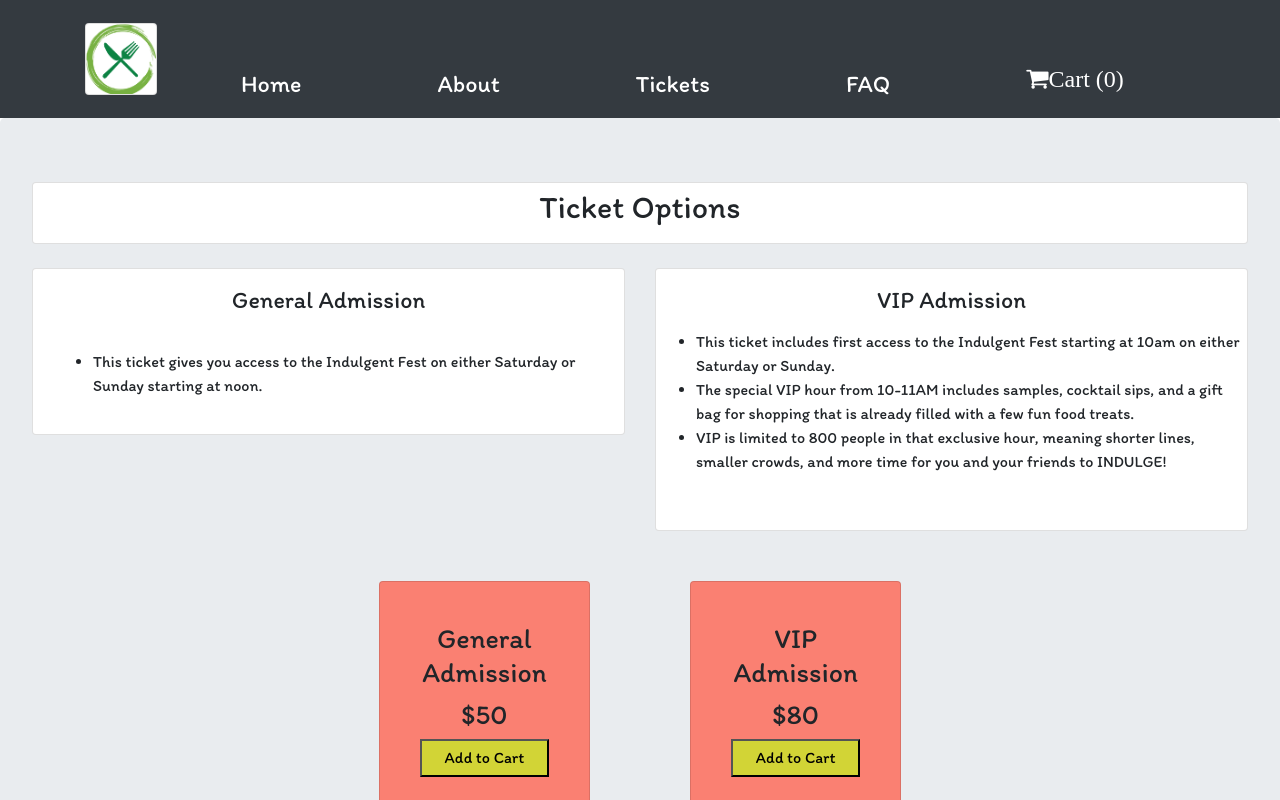
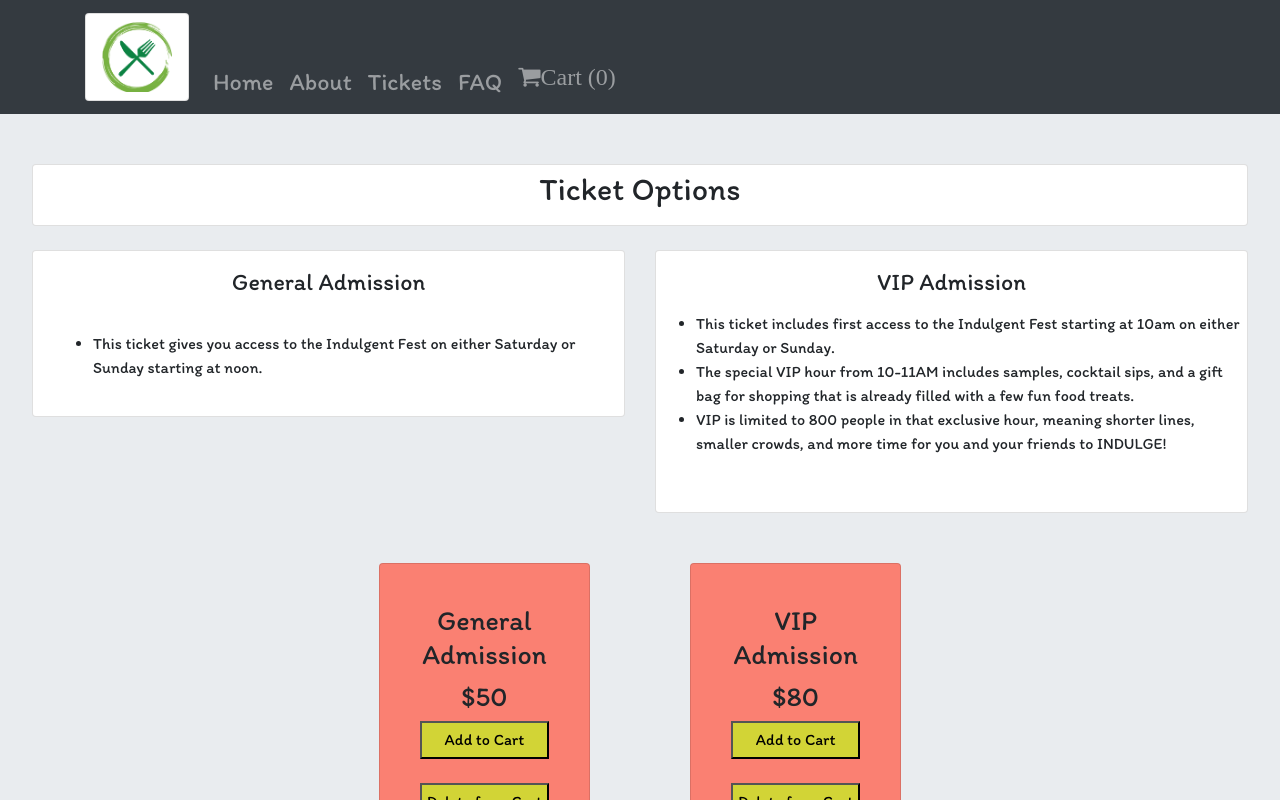
Before and after one commit to courtneyyatteau/food-fest, a React (Create React App) app: page /tickets in a window 1280 px wide. Shown: the top 800 px of the page. Built offline with nearby package versions, Linux system fonts and the light colour scheme.

Commit message:
Narbar Fixes

```diff
--- a/src/App.css
+++ b/src/App.css
@@ -138,7 +138,7 @@ p {
 }
 
 .TicketJumbo {
-  margin: 0;
+  margin-top: 100px;
 }
 
 .TicketContainer {
--- a/src/Components/About.js
+++ b/src/Components/About.js
@@ -1,4 +1,4 @@
-import React, { useState, Component } from 'react';
+import React, { useState } from 'react';
 import { Jumbotron, Button, Modal, ModalHeader, ModalBody, ModalFooter, Label } from 'reactstrap';
 import Footer from './Footer';
 import { Control, LocalForm, Errors } from 'react-redux-form';
@@ -9,28 +9,8 @@ const maxLength = len => val => !val || (val.length <= len);
 const minLength = len => val => val && (val.length >= len);
 const validEmail = val => /^[A-Z0-9._%+-]+@[A-Z0-9.-]+\.[A-Z]{2,4}$/i.test(val);
 
-class NewsLetter extends Component {
-    constructor(props) {
-        super(props);
-
-        this.handleSubmit = this.handleSubmit.bind(this);
-    }
-
-    handleSubmit(values) {
-        alert('Current state is: ' + JSON.stringify(values));
-        console.log('Current state is: ' + JSON.stringify(values));
-    }
-
-    return() {
-        return (
-            <About />
-        )
-    }
-}
-
 const About = (props) => {
     const {
-        buttonLabel,
         className
       } = props;
 
@@ -63,7 +43,7 @@ const About = (props) => {
                         <LocalForm className="form">
                             <div className="form-group">
                                 <Label htmlFor="firstName"></Label>
-                                <Control.text model=".firstName" name="firstName" id="firstName" placeholder="First Name" className="form-control"
+                                <Control.Text model=".firstName" name="firstName" id="firstName" placeholder="First Name" className="form-control"
                                     validators={{
                                         minLength: minLength(2),
                                         maxLength: maxLength(15)
@@ -84,7 +64,7 @@ const About = (props) => {
 
                             <div>
                                 <Label htmlFor="lastName"></Label>
-                                <Control.text model=".lastName" name="lastName" id="lastName" placeholder="Last Name" className="form-control"
+                                <Control.Text model=".lastName" name="lastName" id="lastName" placeholder="Last Name" className="form-control"
                                     validators={{
                                         minLength: minLength(2),
                                         maxLength: maxLength(15)
@@ -104,7 +84,7 @@ const About = (props) => {
 
                             <div>
                                 <Label htmlFor="email"></Label>
-                                <Control.text model=".email" id="email" name="email" placeholder="Email" className="form-control"
+                                <Control.Text model=".email" id="email" name="email" placeholder="Email" className="form-control"
                                     validators={{
                                         validEmail
                                     }}
--- a/src/Components/Cart.js
+++ b/src/Components/Cart.js
@@ -3,6 +3,10 @@ import { connect } from "react-redux";
 import { getNumbers } from "./actions/getAction";
 import { getGaNumbers } from "./actions/getGaAction";
 import { getVipNumbers } from "./actions/getVipAction";
+import { emptyBasket } from "./actions/emptyBasketAction";
+import { emptyGaBasket } from "./actions/emptyGaBasket";
+import { emptyVipBasket } from "./actions/emptyVipBasket";
+
 import { Card, CardText, CardTitle, Button } from "reactstrap";
 
 function Cart(props) {
@@ -11,13 +15,22 @@ function Cart(props) {
     getGaNumbers();
     getVipNumbers();
   }, []);
+
+  const handleClick = () => {
+    props.emptyBasket();
+    props.emptyGaBasket();
+    props.emptyVipBasket();
+  };
+
   return (
     <Card body className="cartStuff">
       <CardTitle>Shopping Cart</CardTitle>
       <CardText>Total Tickets: {props.basketProps.basketNumbers} </CardText>
       <CardText>GA Tickets: {props.gaProps.gaNumbers}</CardText>
       <CardText>VIP Tickets: {props.vipProps.vipNumbers}</CardText>
-      <Button className="cartButton">Empty Cart</Button>
+      <Button className="cartButton" onClick={handleClick}>
+        Empty Cart
+      </Button>
     </Card>
   );
 }
@@ -32,4 +45,7 @@ export default connect(mapStateToProps, {
   getNumbers,
   getGaNumbers,
   getVipNumbers,
+  emptyBasket,
+  emptyGaBasket,
+  emptyVipBasket,
 })(Cart);
--- a/src/Components/Navigation.js
+++ b/src/Components/Navigation.js
@@ -15,47 +15,43 @@ function Navigation(props) {
       <Navbar
         bg="dark"
         variant="light"
-        sticky="top"
+        fixed="top"
         expand="lg"
+        collapseOnSelect
         className="navbar-dark"
       >
         <Container className="container">
           <Navbar.Brand href="#home" className="navPic1">
             <Card>
-              <Link to="/">
+              <Nav.Link to="/">
                 <div className="navPic2"></div>
-              </Link>
+              </Nav.Link>
             </Card>
           </Navbar.Brand>
           <Navbar.Toggle aria-controls="basic-navbar-nav" />
           <Navbar.Collapse id="basic-navbar-nav">
             <Nav className="me-auto">
-              <Nav.Link>
-                <Link className="navLink" to="/">
+              <Nav.Link as={Link} className="navLink" to="/" href="/">
                 Home
-                </Link>
               </Nav.Link>
-              <Nav.Link>
-                <Link className="navLink" to="/about">
+              <Nav.Link as={Link} className="navLink" to="/about" href="/about">
                 About
-                </Link>
               </Nav.Link>
-              <Nav.Link>
-                <Link className="navLink" to="/tickets">
+              <Nav.Link
+                as={Link}
+                className="navLink"
+                to="/tickets"
+                href="/tickets"
+              >
                 Tickets
-                </Link>
               </Nav.Link>
-              <Nav.Link>
-                <Link className="navLink" to="/faq">
+              <Nav.Link as={Link} className="navLink" to="/faq" href="/faq">
                 FAQ
-                </Link>
               </Nav.Link>
-              <Nav.Link>
-                <Link className="navLink" to="/cart">
+              <Nav.Link className="navLink" to="/cart" href="/cart">
                 <i className="fa fa-shopping-cart">
                   Cart <span>({props.basketProps.basketNumbers})</span>
                 </i>
-                </Link>
               </Nav.Link>
             </Nav>
           </Navbar.Collapse>
--- a/src/Components/Tickets.js
+++ b/src/Components/Tickets.js
@@ -1,4 +1,4 @@
-import React, { useState } from "react";
+import React  from "react";
 import { Jumbotron, Card, CardBody, CardTitle } from "reactstrap";
 import Footer from "./Footer";
 import { connect } from "react-redux";
--- /dev/null
+++ b/src/Components/actions/emptyBasketAction.js
@@ -0,0 +1,10 @@
+import { EMPTY_BASKET } from "./types";
+
+export const emptyBasket = () => {
+  return (dispatch) => {
+    console.log("Emptying basket");
+    dispatch({
+      type: EMPTY_BASKET,
+    });
+  };
+};
--- /dev/null
+++ b/src/Components/actions/emptyGaBasket.js
@@ -0,0 +1,10 @@
+import { EMPTY_GA_BASKET } from "./types";
+
+export const emptyGaBasket = () => {
+  return (dispatch) => {
+    console.log("Emptying GA basket");
+    dispatch({
+      type: EMPTY_GA_BASKET,
+    });
+  };
+};
--- /dev/null
+++ b/src/Components/actions/emptyVipBasket.js
@@ -0,0 +1,10 @@
+import { EMPTY_VIP_BASKET } from "./types";
+
+export const emptyVipBasket = () => {
+  return (dispatch) => {
+    console.log("Emptying VIP basket");
+    dispatch({
+      type: EMPTY_VIP_BASKET,
+    });
+  };
+};
--- a/src/Components/actions/types.js
+++ b/src/Components/actions/types.js
@@ -7,3 +7,6 @@ export const GET_GA_PRODUCT = "GET_GA_PRODUCT";
 export const GET_VIP_PRODUCT = "GET_VIP_PRODUCT";
 export const DELETE_VIP_PRODUCT = "DELETE_VIP_PRODUCT";
 export const ADD_VIP_PRODUCT = "ADD_VIP_PRODUCT";
+export const EMPTY_BASKET = "EMPTY_BASKET";
+export const EMPTY_VIP_BASKET = "EMPTY_VIP_BASKET";
+export const EMPTY_GA_BASKET = "EMPTY_GA_BASKET";
--- a/src/reducers/basketReducer.js
+++ b/src/reducers/basketReducer.js
@@ -2,6 +2,7 @@ import {
   ADD_PRODUCT_BASKET,
   GET_NUMBERS_BASKET,
   DELETE_PRODUCT_BASKET,
+  EMPTY_BASKET,
 } from "../Components/actions/types";
 
 const initialState = {
@@ -28,6 +29,8 @@ function basket(state = initialState, action) {
           basketNumbers: state.basketNumbers - 1,
         };
       }
+    case EMPTY_BASKET:
+      return initialState;
     default:
       return {
         basketNumbers: state.basketNumbers,
--- a/src/reducers/gaReducer.js
+++ b/src/reducers/gaReducer.js
@@ -1,6 +1,7 @@
 import { ADD_GA_PRODUCT } from "../Components/actions/types";
 import { DELETE_GA_PRODUCT } from "../Components/actions/types";
 import { GET_GA_PRODUCT } from "../Components/actions/types";
+import { EMPTY_GA_BASKET } from "../Components/actions/types";
 
 const initialState = {
   gaNumbers: 0,
@@ -26,6 +27,8 @@ function ga(state = initialState, action) {
           gaNumbers: state.gaNumbers - 1,
         };
       }
+    case EMPTY_GA_BASKET:
+      return initialState;
     default:
       return {
         gaNumbers: state.gaNumbers,
--- a/src/reducers/vipReducer.js
+++ b/src/reducers/vipReducer.js
@@ -1,6 +1,7 @@
 import { ADD_VIP_PRODUCT } from "../Components/actions/types";
 import { DELETE_VIP_PRODUCT } from "../Components/actions/types";
 import { GET_VIP_PRODUCT } from "../Components/actions/types";
+import { EMPTY_VIP_BASKET } from "../Components/actions/types";
 
 const initialState = {
   vipNumbers: 0,
@@ -26,6 +27,8 @@ function vip(state = initialState, action) {
           vipNumbers: state.vipNumbers - 1,
         };
       }
+    case EMPTY_VIP_BASKET:
+      return initialState;
     default:
       return {
         vipNumbers: state.vipNumbers,
```
Lines whose indentation alone changed are shown as unchanged.
